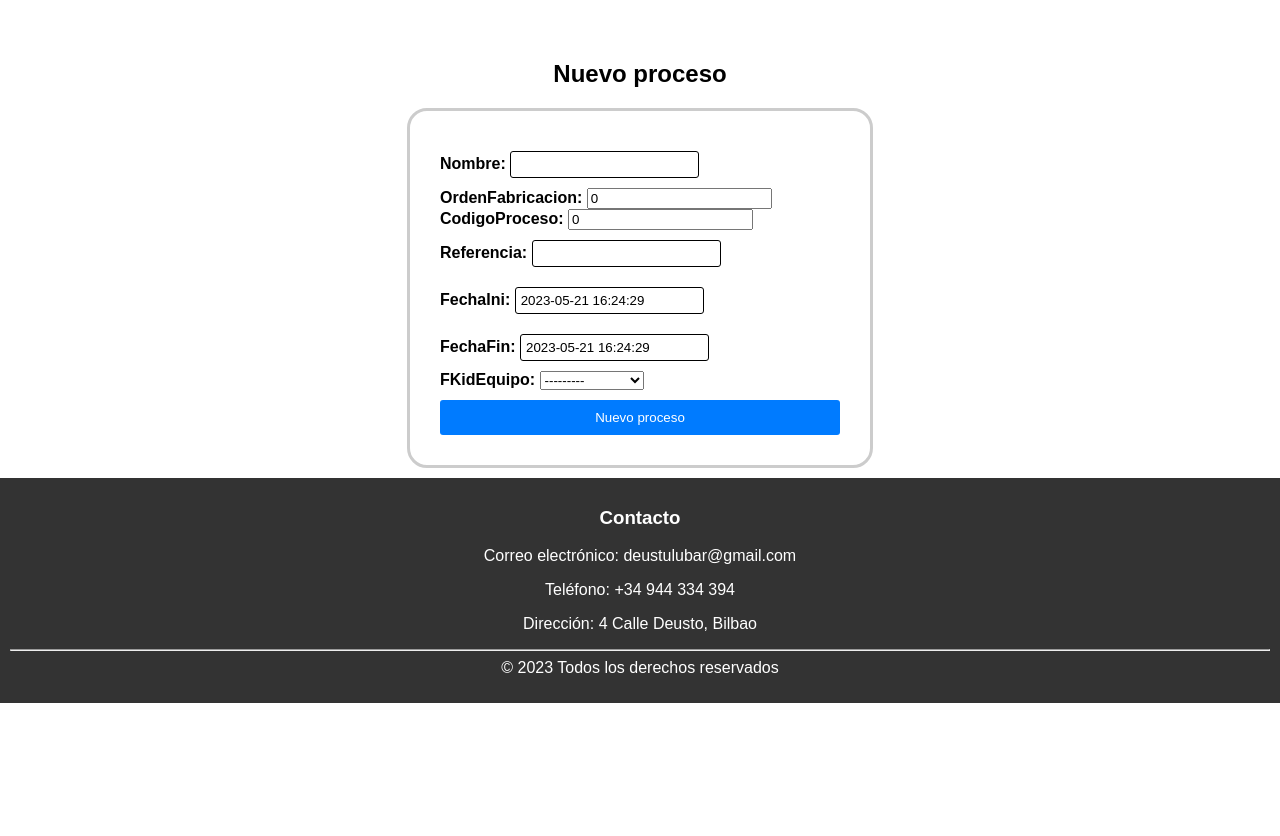
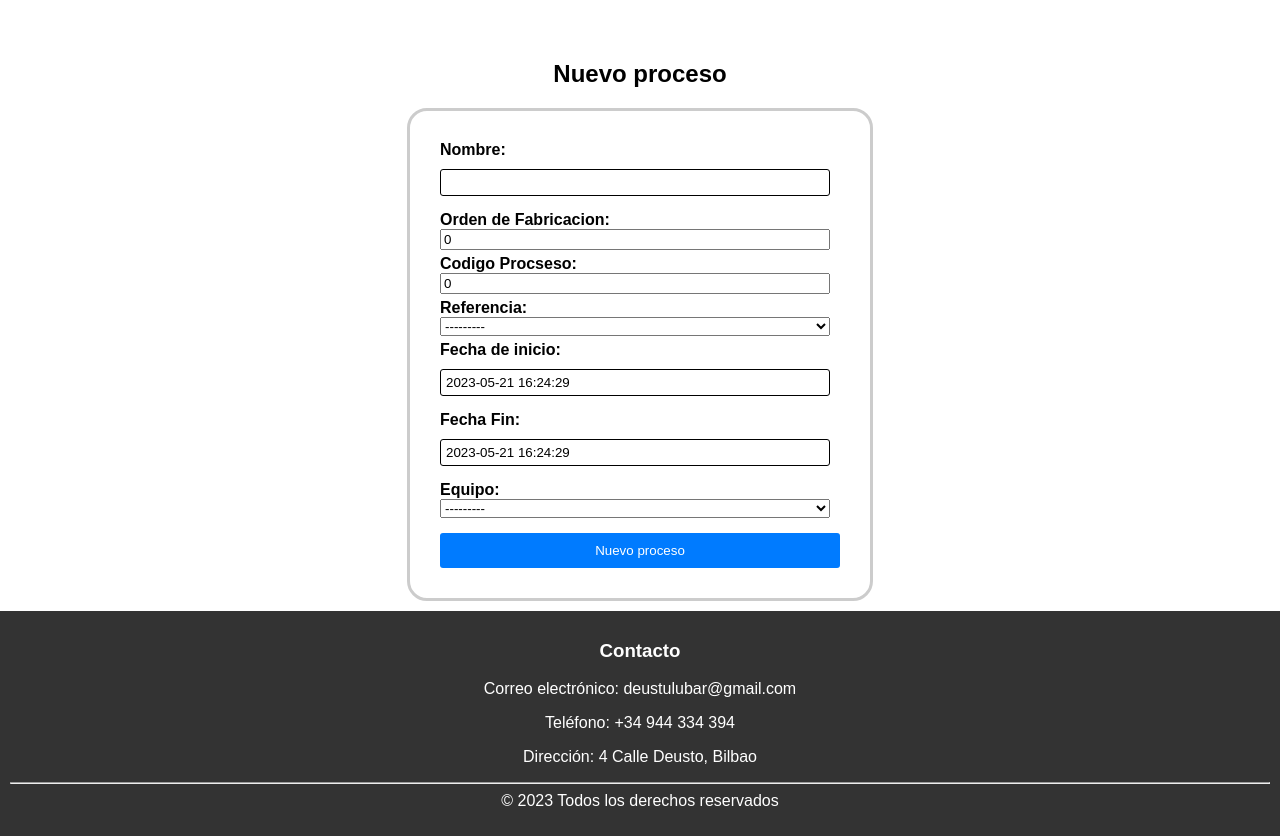
Before and after one commit to xtelleria/main, a Django app: page /4/create in a window 1280 px wide. Shown: the part 92-928 px from the top of the page. Before the commit the page ends 795 px from the top, so only its background shows below. Run offline with Django 4.2, Linux system fonts and the light colour scheme; data comes from the database, SQL or seed files in the repository.

Commit message:
Cambios en los estilos de los forms, Vista de equipos con procesos asociados, Equipo/categoria + proceso/referencia como modelos

```diff
--- a/DeustubularSL_app/admin.py
+++ b/DeustubularSL_app/admin.py
@@ -1,6 +1,8 @@
 from django.contrib import admin
-from .models import equipo, empleado, proceso
+from .models import equipo, empleado, proceso, Categoria, Referencia
 #Aquí se permite que al entrar como adminstrador pueda crear/eliminar datos
 admin.site.register(equipo)
 admin.site.register(empleado)
 admin.site.register(proceso)
+admin.site.register(Categoria)
+admin.site.register(Referencia)
--- a/DeustubularSL_app/forms.py
+++ b/DeustubularSL_app/forms.py
@@ -9,14 +9,31 @@
  class Meta:
   model = empleado
   fields = '__all__'
+  labels = {
+            'FKidProcesp': 'Proceso Asociado',
+            'telfono': 'Telefono',
+        }
 
 
 class FormNuevoEquipo(ModelForm):
  class Meta:
   model = equipo
   fields = '__all__'
+  labels = {
+            'fechaAdquisicion': 'Adquisición',
+            'fechaInstalacion': 'Instalación'
+
+        }
 
 class FormNuevoProceso(ModelForm):
  class Meta:
   model = proceso
   fields = '__all__'
+  labels = {
+            'ordenFabricacion': 'Orden de Fabricacion',
+            'codigoProceso': 'Codigo Procseso',
+            'fechaIni': 'Fecha de inicio',
+            'fechaFin': 'Fecha Fin',
+            'FKidEquipo': 'Equipo',
+
+        }
--- a/DeustubularSL_app/models.py
+++ b/DeustubularSL_app/models.py
@@ -3,13 +3,25 @@
 import datetime
 #Modelos para la aplicación de DeustubularSL, en este caso se ha conseiderado que un mismo
 #equipo controla/monitorea varios procesos, y que en un proceso hay varios empleados.
+class Categoria(models.Model):
+    nombre = models.CharField(max_length=150)
 
+    def __str__(self):
+        return self.nombre
+
+class Referencia(models.Model):
+    nombre = models.CharField(max_length=150)
+
+    def __str__(self):
+        return self.nombre
 class equipo (models.Model):
     nombre = models.CharField(max_length = 150)
     modelo = models.CharField(max_length = 150)
     fechaAdquisicion = models.DateTimeField(default=datetime.datetime.today)
     fechaInstalacion = models.DateTimeField(default=datetime.datetime.today)
-    categoria = models.CharField(max_length = 150)
+    #fechaAdquisicion = models.DateField(default=datetime.today)
+    #fechaInstalacion = models.DateField(default=datetime.today)
+    categoria = models.ForeignKey(Categoria, on_delete=models.CASCADE)
     def __str__(self):
         return self.nombre
 
@@ -17,10 +29,12 @@
     nombre = models.CharField(max_length = 150)
     ordenFabricacion = models.IntegerField(default=0)
     codigoProceso = models.IntegerField(default=0)
-    referencia = models.CharField(max_length=150)
+    referencia = models.ForeignKey(Referencia, on_delete=models.CASCADE)
     fechaIni = models.DateTimeField(default=datetime.datetime.today)
     fechaFin = models.DateTimeField(default=datetime.datetime.today)
-    FKidEquipo = models.ForeignKey (equipo, on_delete = models.CASCADE)
+   # fechaIni = models.DateField(default=datetime.today)
+    #fechaFin = models.DateField(default=datetime.today)
+    FKidEquipo = models.ForeignKey (equipo, on_delete = models.CASCADE, related_name='procesos')
     def __str__(self):
         return self.nombre
 
@@ -29,7 +43,7 @@
     apellidos = models.CharField(max_length = 150)
     DNI = models.CharField(max_length = 150)
     email = models.CharField(max_length = 150)
-    telfono = models.IntegerField#(max_length=9,default=0)
+    telfono = models.IntegerField (max_length=9,default=0)
     FKidProcesp = models.ForeignKey (proceso, on_delete = models.CASCADE)
     def __str__(self):
         return self.nombre
--- a/DeustubularSL_app/static/style.css
+++ b/DeustubularSL_app/static/style.css
@@ -35,6 +35,7 @@
   display: inline-block;
   margin-right: 10px;
 }
+
 
 /* Estilo de los enlaces */
 li a {
@@ -76,6 +77,10 @@
   border-radius: 20px;
   border: 3px solid #ccc;
   padding: 30px;
+}
+.formulario li{
+  display: grid;
+  margin-bottom: 5px;
 }
 
 label {
--- a/DeustubularSL_app/templates/DeustubularSL_app/empleado_create.html
+++ b/DeustubularSL_app/templates/DeustubularSL_app/empleado_create.html
@@ -1,5 +1,5 @@
 {% extends "base.html" %}
-
+{% load static %}
 {% block titulo %} Nuevo empleado {% endblock %}
 
 {% block contenido %}
--- a/DeustubularSL_app/views.py
+++ b/DeustubularSL_app/views.py
@@ -96,7 +96,7 @@
             elif not(comprobar_email(empleados.email)):
                 return redirect('errorEmail')
             return redirect('listar_empleados')
-        return render(request, 'empleado_create.html', {'form': form})
+        return render(request, 'DeustubularSL_app/empleado_create.html', {'form': form})
 
 class EquipoCreateView(View):
     # Llamada para mostrar la página con el formulario de creación al usuario
@@ -116,7 +116,7 @@
             equipos.fechaInstalacion = form.cleaned_data['fechaInstalacion']
             equipos.categoria = form.cleaned_data['categoria']
             equipos.save()
-            return redirect('listar_equipos')
+            return redirect('listar_equipo')
         return render(request, 'equipo_create.html', {'form': form})
 
 class ProcesoCreateView(View):
@@ -171,6 +171,8 @@
 
 def lista_equipos(request):
     equipos = equipo.objects.all()
+    for equipo in equipos:
+        equipo.procesos = proceso.objects.filter(FKidEquipo=equipo)
     context = {'equipos': equipos}
     return render(request, 'DeustubularSL_app/lista_equipos_a_borrar.html', context)
 def eliminar_equipo(request, id_equipo):
```
Also changed, not shown: DeustubularSL_app/templates/DeustubularSL_app/equipo_mostrar.html (+8 -0 lines), DeustubularSL_app/migrations/0006_remove_empleado_telfono_and_more.py (added), DeustubularSL_app/migrations/0007_empleado_telfono.py (added), DeustubularSL_app/migrations/0008_alter_empleado_telfono.py (added), DeustubularSL_app/migrations/0009_remove_empleado_telfono_and_more.py (added), DeustubularSL_app/migrations/0010_alter_equipo_fechaadquisicion_and_more.py (added), DeustubularSL_app/migrations/0011_alter_proceso_fechaini.py (added), DeustubularSL_app/migrations/0012_alter_equipo_fechaadquisicion_and_more.py (added), DeustubularSL_app/migrations/0013_alter_equipo_fechaadquisicion_and_more.py (added), DeustubularSL_app/migrations/0014_empleado_telfono.py (added), DeustubularSL_app/migrations/0015_categoria_alter_equipo_categoria.py (added), DeustubularSL_app/migrations/0016_referencia_alter_proceso_referencia.py (added), db.sqlite3.
